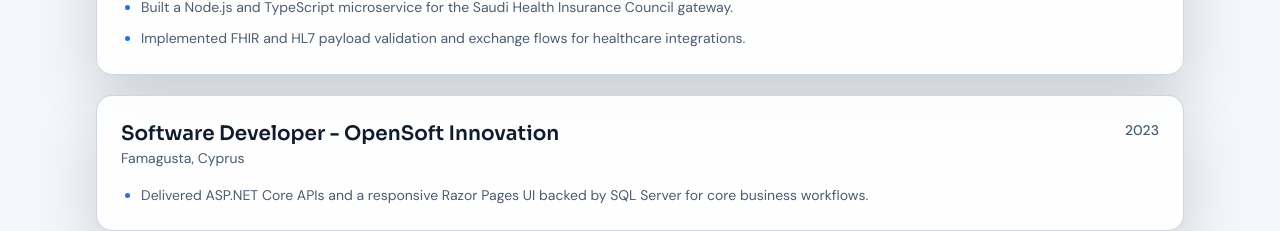
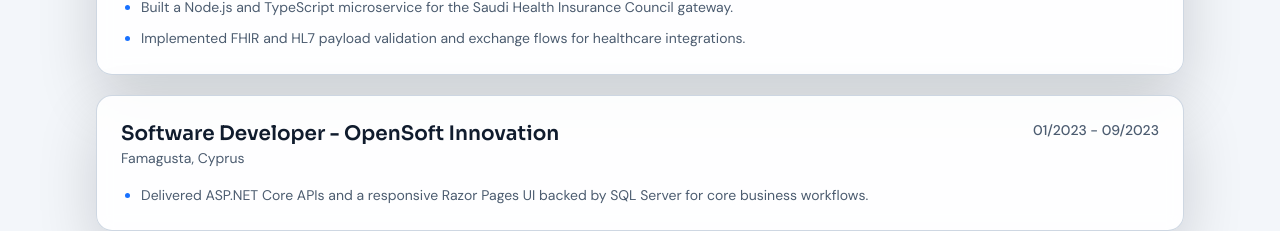
Before and after one commit to AhmedYassinH/Portfolio, a website: page index.html in a window 1280 px wide. Shown: the part 1540-1771 px from the top of the page. Drawn offline with Linux system fonts and the light colour scheme.

Commit message:
feat: updates dates on opensoft experience

```diff
--- a/index.html
+++ b/index.html
@@ -277,7 +277,7 @@
               </h3>
               <p class="text-sm text-text-muted">Famagusta, Cyprus</p>
             </div>
-            <p class="text-sm font-medium text-text-muted">2023</p>
+            <p class="text-sm font-medium text-text-muted">01/2023 - 09/2023</p>
           </div>
           <ul class="mt-4 list-disc space-y-2 pl-5 text-sm leading-relaxed text-text-muted marker:text-accent-primary">
             <li>Delivered ASP.NET Core APIs and a responsive Razor Pages UI backed by SQL Server for core business
```
